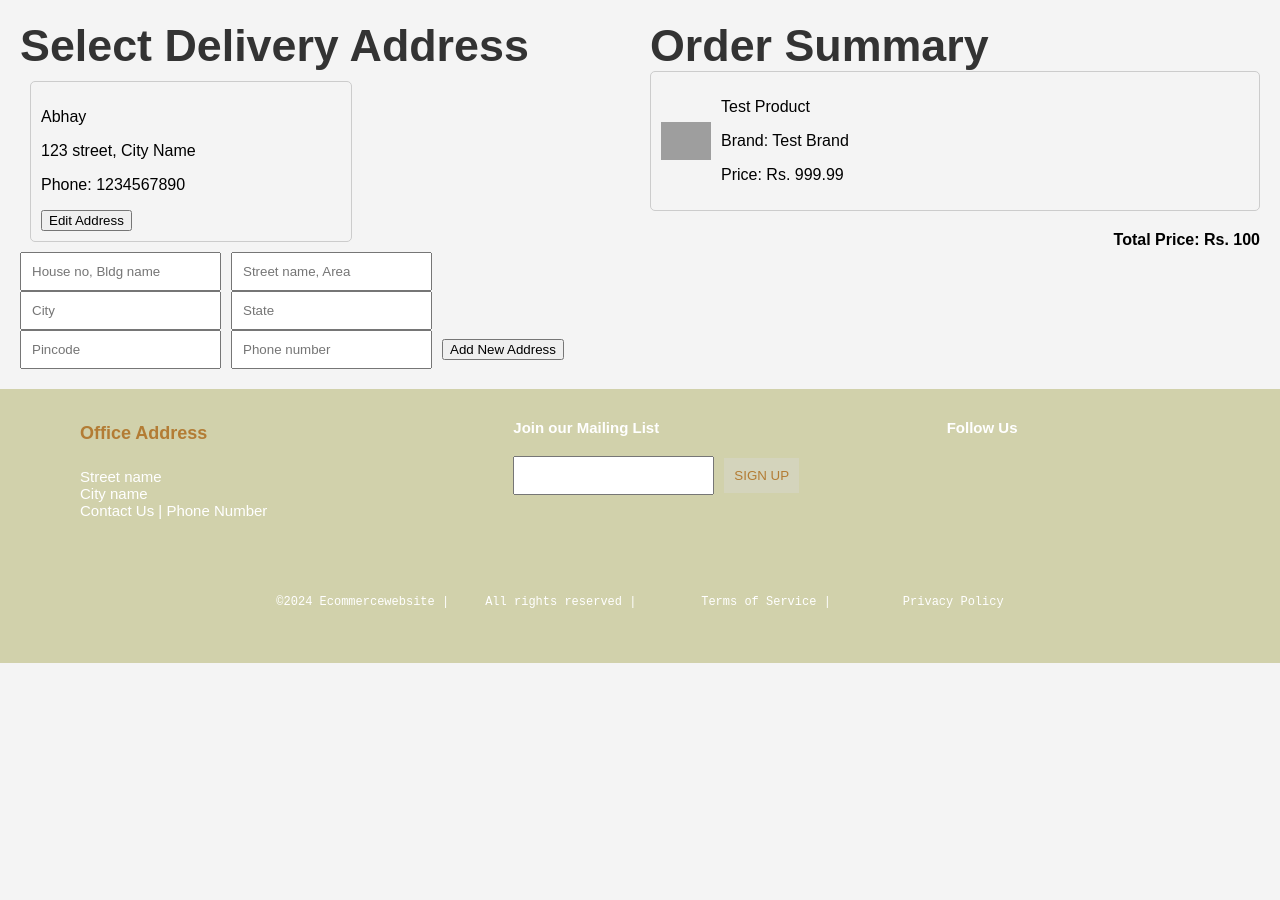
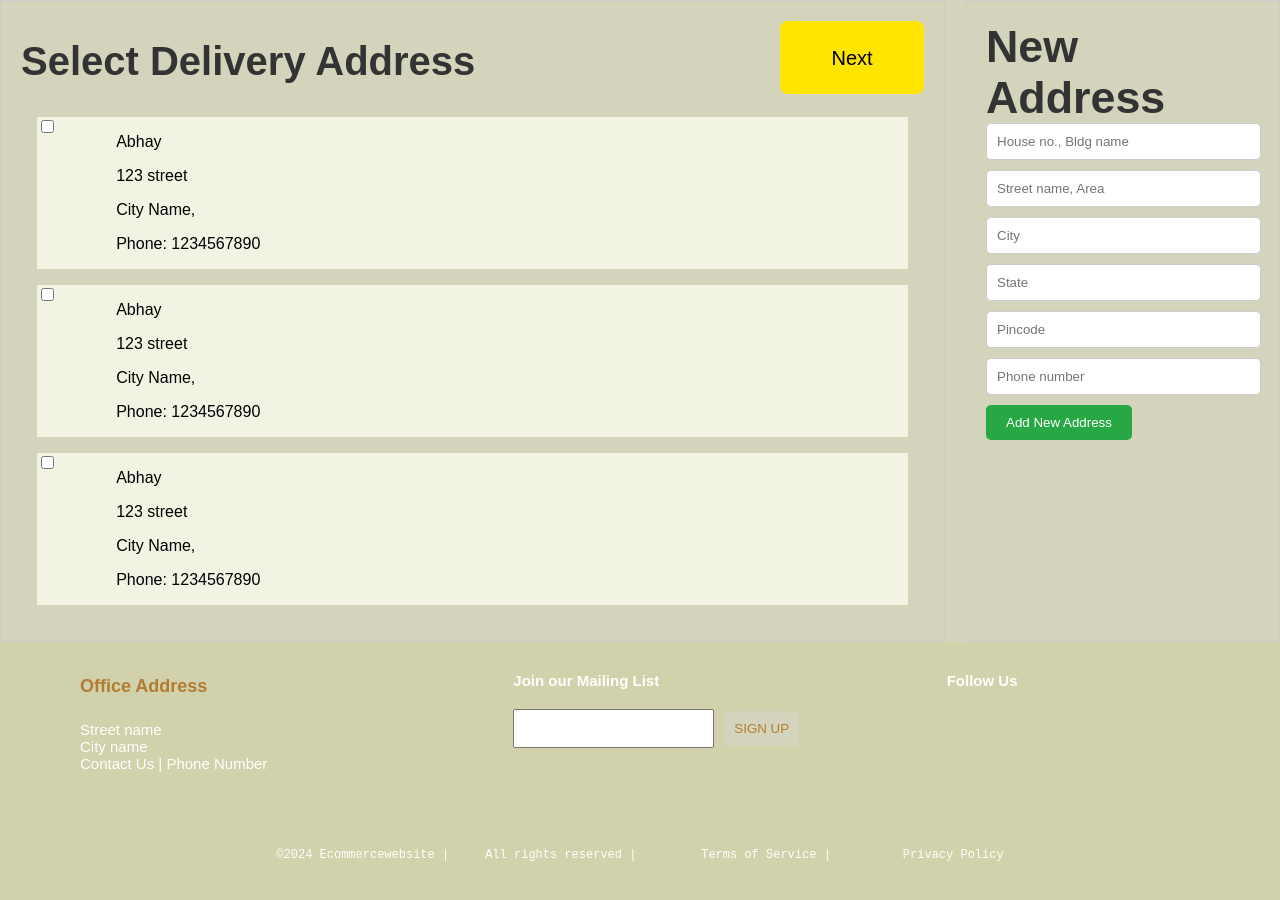
Before and after one commit to amitmalakariitb/E-commerce-react, a React (Vite) app in the folder e-commerce/: page /checkout in a window 1280 px wide. Shown: the top 900 px of the page. Before the commit the page ends 800 px from the top, so only its background shows below. Built offline with nearby package versions, Linux system fonts and the light colour scheme; grey boxes are pictures that could not be loaded.

Commit message:
updated checkout page

```diff
--- a/e-commerce/src/checkout/checkout.css
+++ b/e-commerce/src/checkout/checkout.css
@@ -1,4 +1,4 @@
-.container-checkout {
+/* .container-checkout {
     display: flex;
     justify-content: space-between;
     margin: 20px;
@@ -30,8 +30,8 @@
   .address-header {
     margin-bottom: 10px;
   }
-
-  /* Styling for the order summary section */
+   */
+  /* Styling for the order summary section
   .order-summary {
     flex: 1;
   }
@@ -61,4 +61,86 @@
   .total-price {
     text-align: right;
     font-weight: bold;
-  }
+  } */
+
+/* Main container for checkout */
+.checkout-container {
+  background-color: #D4D4BC;
+  display: grid;
+  grid-template-columns: 3fr 1fr; /* Two columns with equal width */
+  gap: 20px; /* Adjust spacing between columns and rows */
+  max-width: 1360px; /* Adjust as needed */
+  margin: 0 auto;
+}
+
+/* Address details container */
+.address-details {
+  border: 1px solid #ccc;
+  padding: 20px;
+}
+.address-heading{
+  font-weight: 700;
+  font-size: 40px;
+  line-height: 80px;
+}
+.next-button{
+  width: 144px;
+  height: 73px;
+  border-radius: 8px;
+  border: 1px;
+  background-color: #FFE500;
+  color: #000000;
+  cursor: pointer;
+  border-radius: 8px;
+  float: right;
+font-family: Press Start 2P;
+font-size: 20px;
+font-weight: 500;
+line-height: 16px;
+text-align: center;
+
+}
+/* New address container */
+.new-address {
+  border: 1px solid #ccc;
+  padding: 20px;
+
+}
+
+.address{
+
+}
+/* Address card */
+.address-card {
+  background: #FDFDEFC2;
+  gap: 0px;
+  display: grid;
+  grid-template-columns: 1fr 10fr;
+  opacity: 0px;
+  margin: 1rem;
+}
+
+.address-checkbox{
+
+}
+
+/* Form inputs */
+.new-address input[type="text"],
+.new-address input[type="number"],
+.new-address input[type="tel"] {
+  width: calc(100% - 20px);
+  padding: 10px;
+  margin-bottom: 10px;
+  border: 1px solid #ccc;
+  border-radius: 5px;
+}
+
+/* Add button */
+.new-address .add-button {
+  background-color: #28a745;
+  color: #fff;
+  border: none;
+  padding: 10px 20px;
+  cursor: pointer;
+  border-radius: 5px;
+}
--- a/e-commerce/src/checkout/checkout.tsx
+++ b/e-commerce/src/checkout/checkout.tsx
@@ -2,6 +2,9 @@
 // import Footer from './components/footer/Footer'
 import './checkout.css'
 import { useEffect, useState } from 'react';
+import axios from 'axios'
+import { Rate } from 'antd';
+import { Link } from 'react-router-dom';
 
 interface Address {
   customer_name: string;
@@ -32,23 +35,25 @@ interface ProductData {
 
 
 const Checkout = () => {
-  //   const [data, setData] = useState(null);
+  const [data, setData] = useState<any | null>(null);
 
   // useEffect(() => {
-  //   const fetchData = async () => {
-  //     try {
-  //       const response = await fetch('http://127.0.0.1:8000/api/product/products/1'); // need to update this link
-  //       const result = await response.json();
-  //       setData(result);
-  //     } catch (error) {
-  //       console.error('Error fetching data:', error);
-  //     }
-  //   };
+  //     const fetchData = async () => {
+  //         try {
+  //             const response = await axios.get('http://127.0.0.1:8000/api/product/products/1');
+  //             setData(response.data);
+  //         } catch (error) {
+  //             console.error('Error fetching data:', error);
+  //         }
+  //     };
 
-  //   fetchData();
+  //     fetchData();
   // }, []);
 
-const [data, setData] = useState<ProductData | null>(null);
+  // if (!data) {
+  //     return <p>Loading...</p>;
+  // }
+
 
   useEffect(() => {
     // Simulating data fetching from the backend
@@ -61,6 +66,17 @@ useEffect(() => {
           city: "City Name",
           phone_number: "1234567890"
         },
+        {
+          customer_name: "Abhay",
+          street: "123 street",
+          city: "City Name",
+          phone_number: "1234567890"
+        },        {
+          customer_name: "Abhay",
+          street: "123 street",
+          city: "City Name",
+          phone_number: "1234567890"
+        }
         // Add more addresses if needed
       ],
       order_items: [
@@ -89,56 +105,114 @@ useEffect(() => {
     return <p>Loading...</p>;
   }
 
+  // const [isChecked, setIsChecked] = useState(false);
+
+  // const handleCheckboxChange = () => {
+  //   setIsChecked(!isChecked);
+  // };
+
   return (
+
     <div className='checkout-container'>
-          <div className='container-checkout'>
+
       <div className='address-details'>
-                  <h3>Select Delivery Address</h3>
+        <div>
+          <button className='next-button'>Next</button>
+        </div>
+        <h3 className='address-heading'>Select Delivery Address</h3>
+
         <div className='address'>
-                      {/* Use map to render multiple addresses */}
           {data.addresses.map((address, index) => (
             <div key={index} className='address-card'>
-                              <div className='address-header'>
+
+                {/* <input
+                  type="checkbox"
+                  checked={isChecked}
+                  onChange={handleCheckboxChange}
+                /> */}
+                <div className='address-checkbox'>
+                <input  type="checkbox" />
+                </div>
+                <div className='customer-address-details'>
                 <p className='name'>{address.customer_name}</p>
-                                  <p>{address.street}, {address.city}</p>
+                <p>{address.street}</p>
+                <p>{address.city},{address.state}</p>
+                <p>{address.pincode}</p>
                 <p>Phone: {address.phone_number}</p>
                 </div>
-                              <button>Edit Address</button>
-                          </div>
-                      ))}
-                      {/* Form to add a new address */}
-                      <form>
-                          <input type="text" placeholder="House no, Bldg name"/>
-                          <input type="text" placeholder="Street name, Area"/>
-                          <input type="text" placeholder="City"/>
-                          <input type="text" placeholder="State"/>
-                          <input type="number" placeholder="Pincode"/>
-                          <input type="tel" placeholder="Phone number"/>
-                          <button>Add New Address</button>
-                      </form>
-                  </div>
-              </div>
-              <div className='order-summary'>
-                  <h3>Order Summary</h3>
-                  <div className='order-items'>
-                      {/* Use map to render multiple order items */}
-                      {data.order_items.map((item, index) => (
-                          <div key={index} className='order-item'>
-                              <img src={item.prod_img} alt={item.prod_name} />
-                              <div className='item-details'>
-                                  <p className='name'>{item.prod_name}</p>
-                                  <p>Brand: {item.brand}</p>
-                                  <p>Price: Rs. {item.price}</p>
-                              </div>
+
             </div>
           ))}
         </div>
-                  <div className='total-price'>
-                      <p>Total Price: Rs. {data.total_price}</p>
       </div>
+
+      <div className='new-address'>
+        <h3 className='new-address-heading'>New Address</h3>
+        <form>
+          <input type="text" placeholder="House no., Bldg name" />
+          <input type="text" placeholder="Street name, Area" />
+          <input type="text" placeholder="City" />
+          <input type="text" placeholder="State" />
+          <input type="number" placeholder="Pincode" />
+          <input type="tel" placeholder="Phone number" />
+          <button className='add-button'><i className='plus-icon'></i> Add New Address</button>
+        </form>
       </div>
+
     </div>
-      </div>
+
+
+    // <div className='checkout-container'>
+    //     <div className='container-checkout'>
+    //         <div className='address-details'>
+    //             <h3>Select Delivery Address</h3>
+    //             <div className='address'>
+    //                 {/* Use map to render multiple addresses */}
+    //                 {data.addresses.map((address, index) => (
+    //                     <div key={index} className='address-card'>
+    //                         <div className='address-header'>
+    //                             <p className='name'>{address.customer_name}</p>
+    //                             <p>{address.street}, {address.city}</p>
+    //                             <p>Phone: {address.phone_number}</p>
+    //                         </div>
+    //                         <button>Edit Address</button>
+    //                     </div>
+    //                 ))}
+    //                 {/* Form to add a new address */}
+    //                 <form>
+    //                     <input type="text" placeholder="House no, Bldg name"/>
+    //                     <input type="text" placeholder="Street name, Area"/>
+    //                     <input type="text" placeholder="City"/>
+    //                     <input type="text" placeholder="State"/>
+    //                     <input type="number" placeholder="Pincode"/>
+    //                     <input type="tel" placeholder="Phone number"/>
+    //                     <button>Add New Address</button>
+    //                 </form>
+    //             </div>
+    //         </div>
+    //         {/* <div className='order-summary'>
+    //             <h3>Order Summary</h3>
+    //             <div className='order-items'> */}
+    //                 {/* Use map to render multiple order items */}
+    //                 {/* {data.order_items.map((item, index) => (
+    //                     <div key={index} className='order-item'>
+    //                         <img src={item.prod_img} alt={item.prod_name} />
+    //                         <div className='item-details'>
+    //                             <p className='name'>{item.prod_name}</p>
+    //                             <p>Brand: {item.brand}</p>
+    //                             <p>Price: Rs. {item.price}</p>
+    //                         </div>
+    //                     </div>
+    //                 ))}
+    //             </div>
+    //             <div className='total-price'>
+    //                 <p>Total Price: Rs. {data.total_price}</p>
+    //             </div> */}
+    //         {/* </div> */}
+    // //     </div>
+    // // </div>
+
+
   );
 
 };
```
Lines whose indentation alone changed are shown as unchanged.
